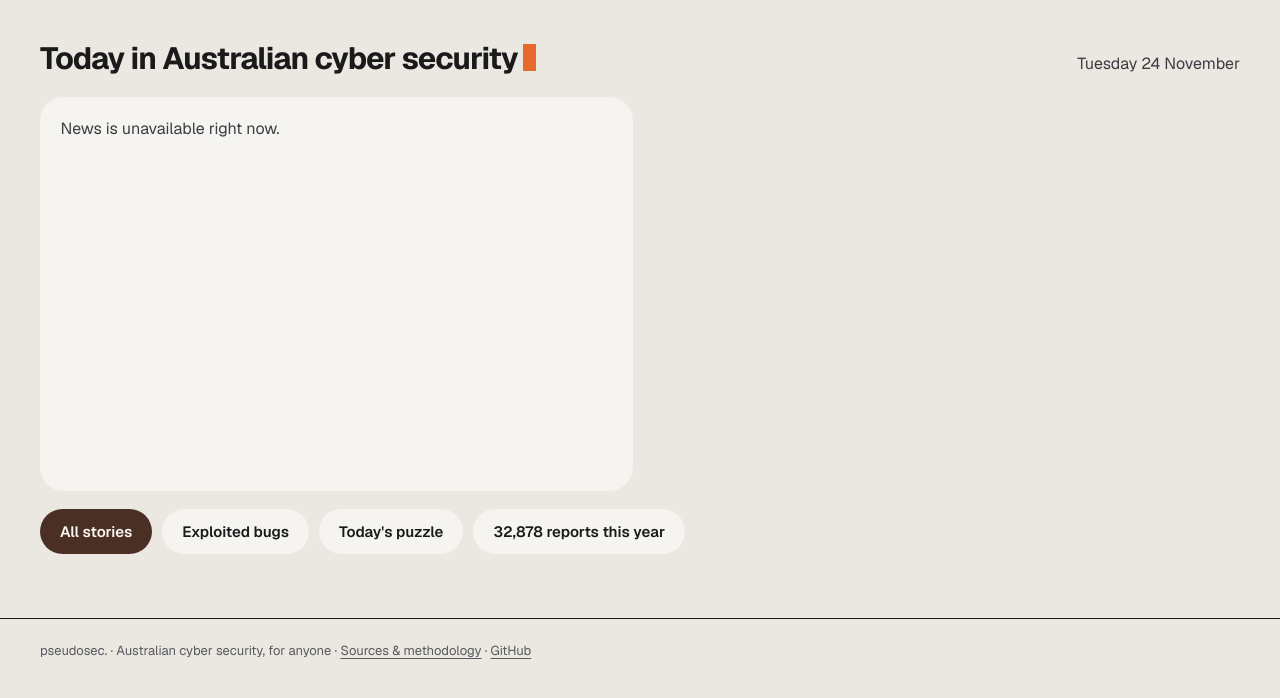
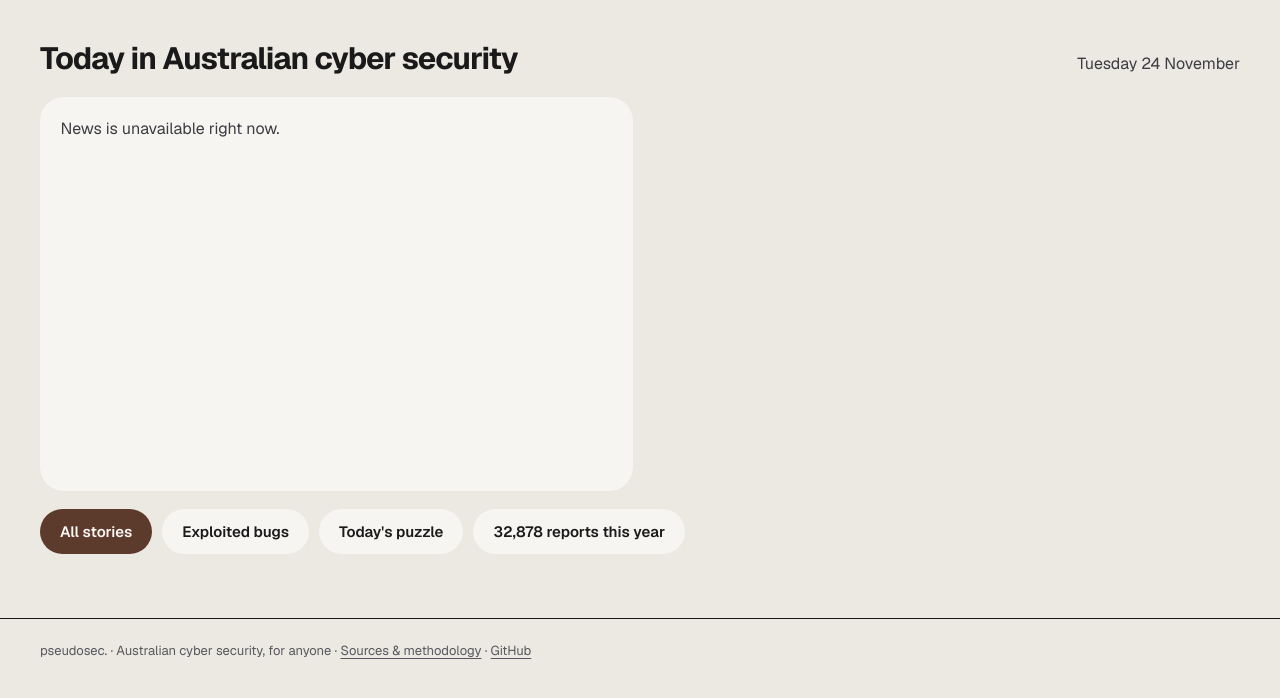
Before and after one commit to boenwip/cyber-dashboard, a plain HTML site: page index.html in a window 1280 px wide. Shown: the part 54-752 px from the top of the page. Drawn offline with Linux system fonts and the light colour scheme.

Commit message:
Lemon and milk chocolate, and no orange block after page titles
Co-Authored-By: Claude Opus 5.5 <noreply@anthropic.com>

```diff
--- a/shared.css
+++ b/shared.css
@@ -17,9 +17,9 @@
 /* ── LIGHT THEME (base, and the no-JS default) ── */
 :root, :root[data-theme="light"] {
   color-scheme: light;
-  --bg:         #ebe7e1;   /* warm grey */
-  --surface:    #f6f4f1;
-  --surface2:   #f0ede8;
+  --bg:         #ece8e2;   /* warm grey */
+  --surface:    #f7f5f1;
+  --surface2:   #f1eee9;
   --surface3:   #dfdad2;
   --text:       #1a1a1a;
   --text-2:     #3b3d42;
@@ -39,11 +39,11 @@
   --high:       #8a5a0b;  --high-bg: #fcefd3;
   --adv:        #2f4a6b;  --adv-bg:  #e8edf4;
   --med:        #2d6a4f;
-  --ink:        #1a1a1a;  --on-ink:  #ebe7e1;
+  --ink:        #1a1a1a;  --on-ink:  #ece8e2;
   --rule:       #1a1a1a;
-  /* The brand: lemon leads, chocolate partners, the logo's orange is the small accent */
+  /* The brand: lemon leads, milk chocolate partners, the logo's orange is the small accent */
   --main:       #ffe14d;  --on-main:    #1a1a1a;
-  --partner:    #4a2f25;  --on-partner: #fbf7f2;
+  --partner:    #5c3a2c;  --on-partner: #fbf7f2;
   --pop:        #e8692c;
   /* Swoop's feathers; flipped in dark mode so he stays visible */
   --swoop-k:    #1a1a1a;  --swoop-w:    #ffffff;
@@ -61,10 +61,10 @@
 /* ── DARK THEME ── */
 :root[data-theme="dark"] {
   color-scheme: dark;
-  --bg:         #1f1e1c;
-  --surface:    #2a2926;
-  --surface2:   #302f2b;
-  --surface3:   #3a3834;
+  --bg:         #211c19;
+  --surface:    #2c2520;
+  --surface2:   #322a24;
+  --surface3:   #3c332d;
   --text:       #ecece6;
   --text-2:     #c9cac4;
   --text-3:     #a3a5ac;
@@ -83,12 +83,12 @@
   --high:       #f3c46a;  --high-bg: #3a2c12;
   --adv:        #a9c3e4;  --adv-bg:  #1f2a38;
   --med:        #7fcfae;
-  --ink:        #ecece6;  --on-ink:  #1f1e1c;
-  --rule:       #4a4843;
+  --ink:        #ecece6;  --on-ink:  #211c19;
+  --rule:       #4d423a;
   --main:       #ffe14d;  --on-main:    #1a1a1a;
-  --partner:    #4a2f25;  --on-partner: #fbf7f2;
+  --partner:    #5c3a2c;  --on-partner: #fbf7f2;
   --pop:        #e8692c;
-  --swoop-k:    #f1efe9;  --swoop-w:    #3d3934;
+  --swoop-k:    #f1efe9;  --swoop-w:    #3c332d;
   --border:     rgba(236, 236, 230, 0.08);
   --border2:    rgba(236, 236, 230, 0.16);
   --shadow:     0 1px 2px rgba(0, 0, 0, 0.3), 0 10px 28px -14px rgba(0, 0, 0, 0.6);
@@ -223,10 +223,9 @@ button { font: inherit; color: inherit; }
 .site-footer a { color: inherit; text-underline-offset: 3px; }
 .site-footer a:hover { color: var(--text); }
 
-/* ── MASTHEAD: page title with the logo's block cursor ── */
+/* ── MASTHEAD: page title ── */
 .masthead { display: flex; flex-wrap: wrap; justify-content: space-between; align-items: baseline; gap: 6px 20px; padding: clamp(22px, 2.4vw, 36px) 0 clamp(16px, 1.6vw, 24px); }
 .masthead h1 { font-family: var(--display); font-size: clamp(26px, 2.4vw, 40px); font-weight: 700; line-height: 1.1; letter-spacing: -.03em; }
-.masthead h1::after { content: ''; display: inline-block; width: .42em; height: .9em; margin-left: .18em; vertical-align: -.08em; background: var(--pop); }
 .masthead p { font-size: 16px; color: var(--text-2); }
 
 
```
Also changed, not shown: 4 other files.
